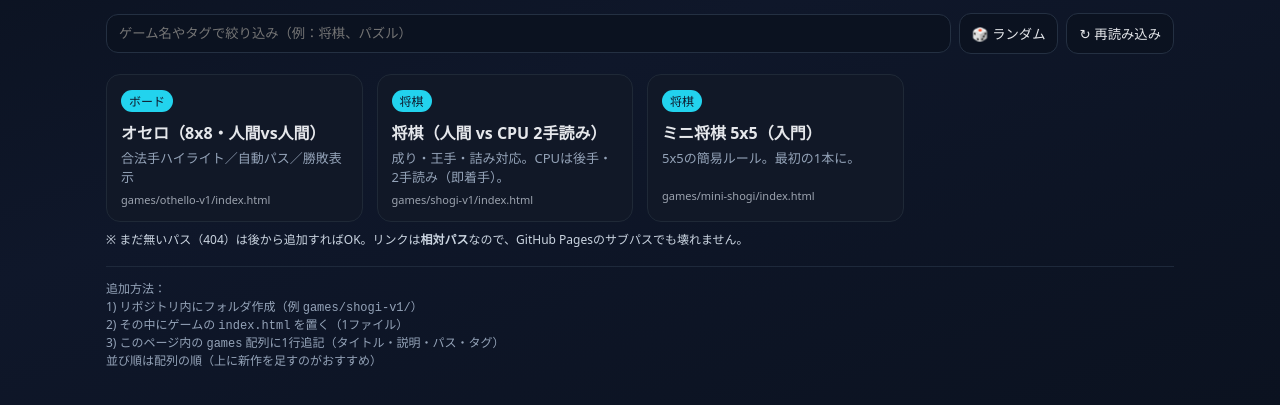
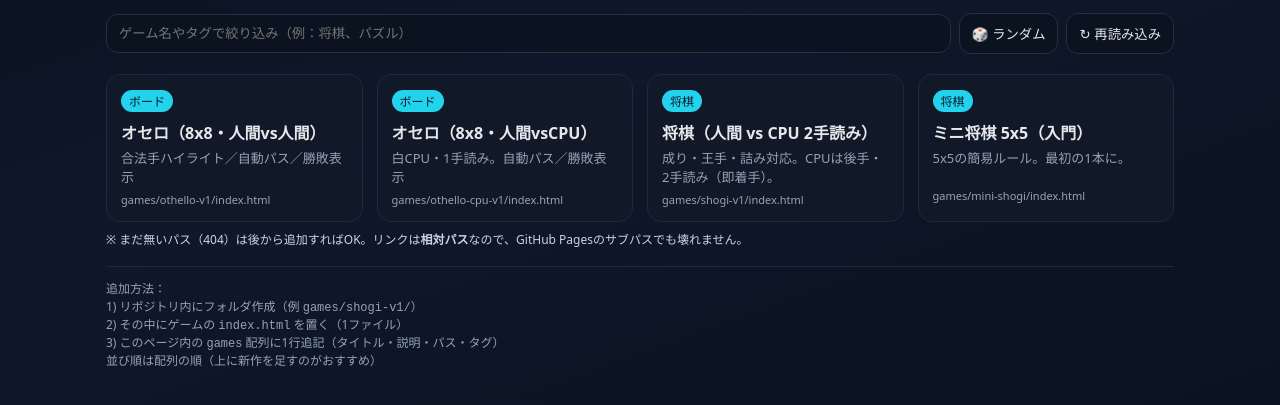
Before and after one commit to kajiyaan/mini-game-hub, a plain HTML site: page index.html in a window 1280 px wide. Shown: the part 109-514 px from the top of the page. Drawn offline with Linux system fonts and the light colour scheme.

Commit message:
Update index.html

```diff
--- a/index.html
+++ b/index.html
@@ -62,6 +62,7 @@
 const games = [
   // --- サンプル（存在しなくてもOK。あとでファイルを置けば動きます） ---
   { title: "オセロ（8x8・人間vs人間）", path: "games/othello-v1/index.html", tag:"ボード", desc:"合法手ハイライト／自動パス／勝敗表示" },
+  { title: "オセロ（8x8・人間vsCPU）", path: "games/othello-cpu-v1/index.html", tag:"ボード", desc:"白CPU・1手読み。自動パス／勝敗表示" },
   { title: "将棋（人間 vs CPU 2手読み）", path: "games/shogi-v1/index.html", tag:"将棋", desc:"成り・王手・詰み対応。CPUは後手・2手読み（即着手）。" },
   { title: "ミニ将棋 5x5（入門）", path: "games/mini-shogi/index.html", tag:"将棋", desc:"5x5の簡易ルール。最初の1本に。" },
   // 例）{ title:"15パズル", path:"games/15puzzle/index.html", tag:"パズル", desc:"1〜15を並べ替えるクラシック。" },
```
